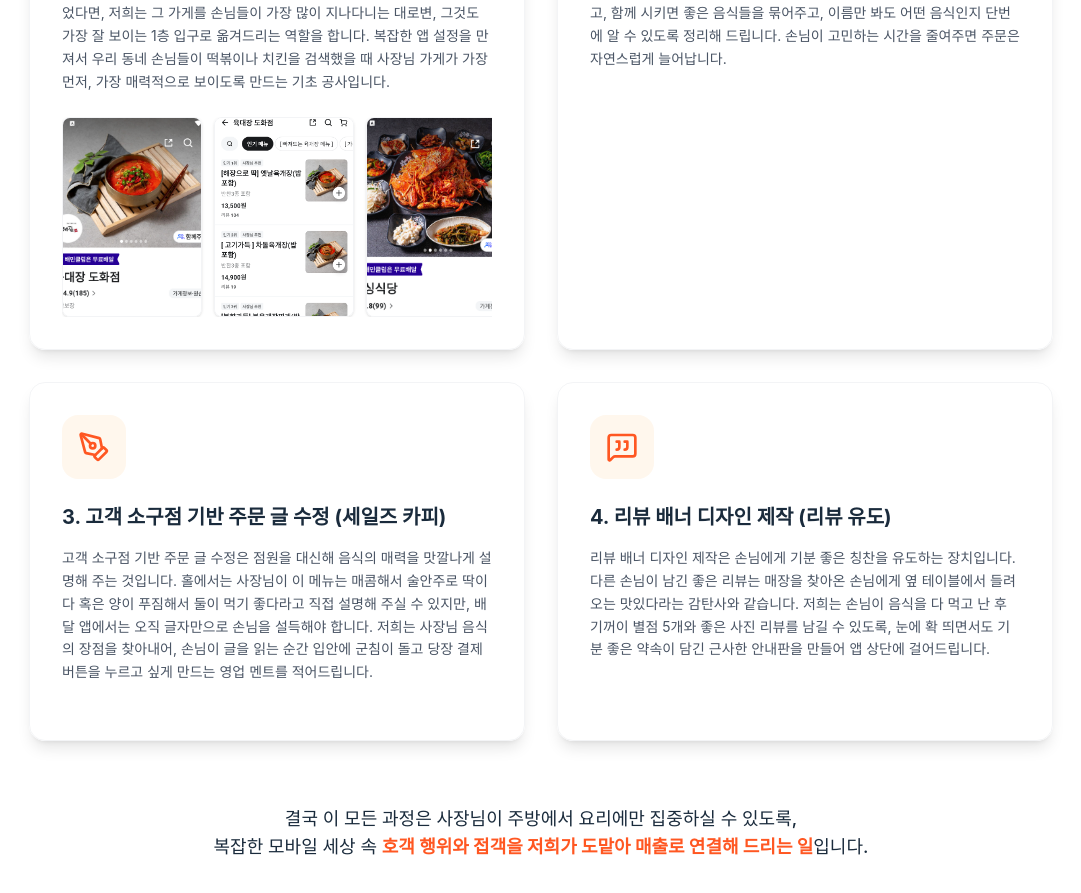
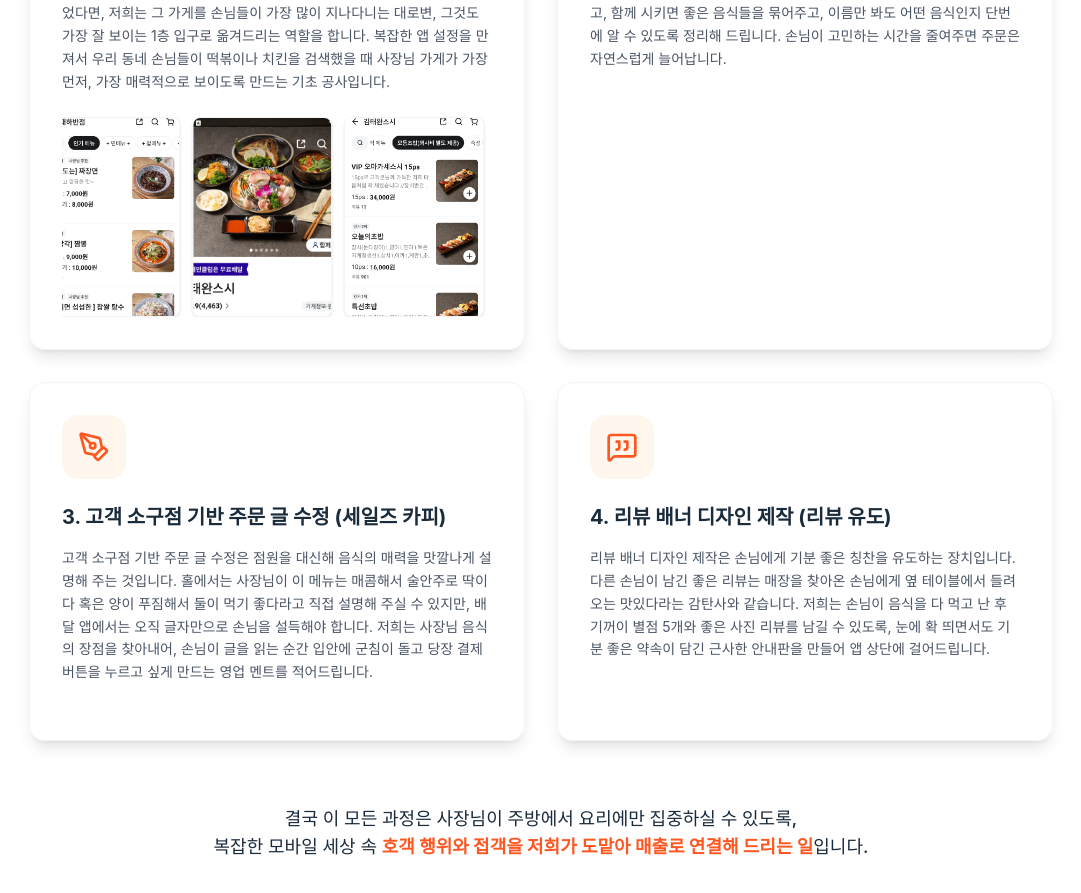
Before and after one commit to asaaaa12313/baemin3, a Next.js app: page / in a window 1280 px wide. Shown: the part 2208-3101 px from the top of the page, without its empty margins (99-1180 px from the left). Built offline with nearby package versions, Linux system fonts and the light colour scheme; a web font is replaced by a local one.

Commit message:
fix: use framer motion for infinite marquee (final)

```diff
--- a/src/components/sections/ServiceDetail.tsx
+++ b/src/components/sections/ServiceDetail.tsx
@@ -76,8 +76,17 @@ export function ServiceDetail() {
                                 {index === 0 && (
                                     <div className="w-full overflow-hidden mt-4">
                                         <div className="relative w-full h-[150px] md:h-[200px]">
-                                            <div className="flex animate-marquee gap-3 absolute top-0 left-0 h-full">
-                                                {[...itemImages, ...itemImages, ...itemImages].map((src, i) => (
+                                            <motion.div
+                                                className="flex gap-3 absolute top-0 left-0 h-full"
+                                                animate={{ x: ["0%", "-50%"] }}
+                                                transition={{
+                                                    repeat: Infinity,
+                                                    duration: 30,
+                                                    ease: "linear",
+                                                }}
+                                                style={{ width: "max-content" }}
+                                            >
+                                                {[...itemImages, ...itemImages, ...itemImages, ...itemImages].map((src, i) => (
                                                     <div key={i} className="relative w-[100px] h-[150px] md:w-[140px] md:h-[200px] flex-shrink-0 rounded-lg overflow-hidden border border-gray-100 shadow-sm">
                                                         <img
                                                             src={src}
@@ -86,7 +95,7 @@ export function ServiceDetail() {
                                                         />
                                                     </div>
                                                 ))}
-                                            </div>
+                                            </motion.div>
                                         </div>
                                     </div>
                                 )}
```
